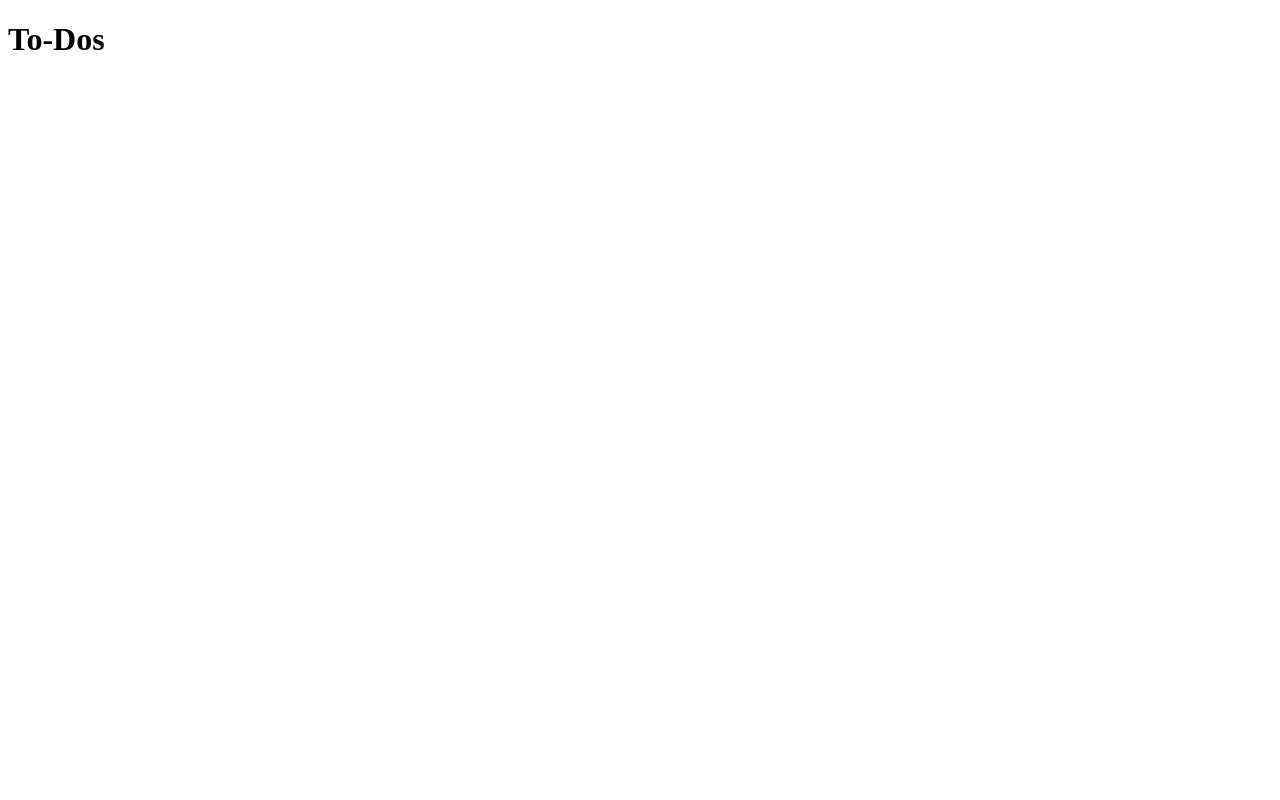
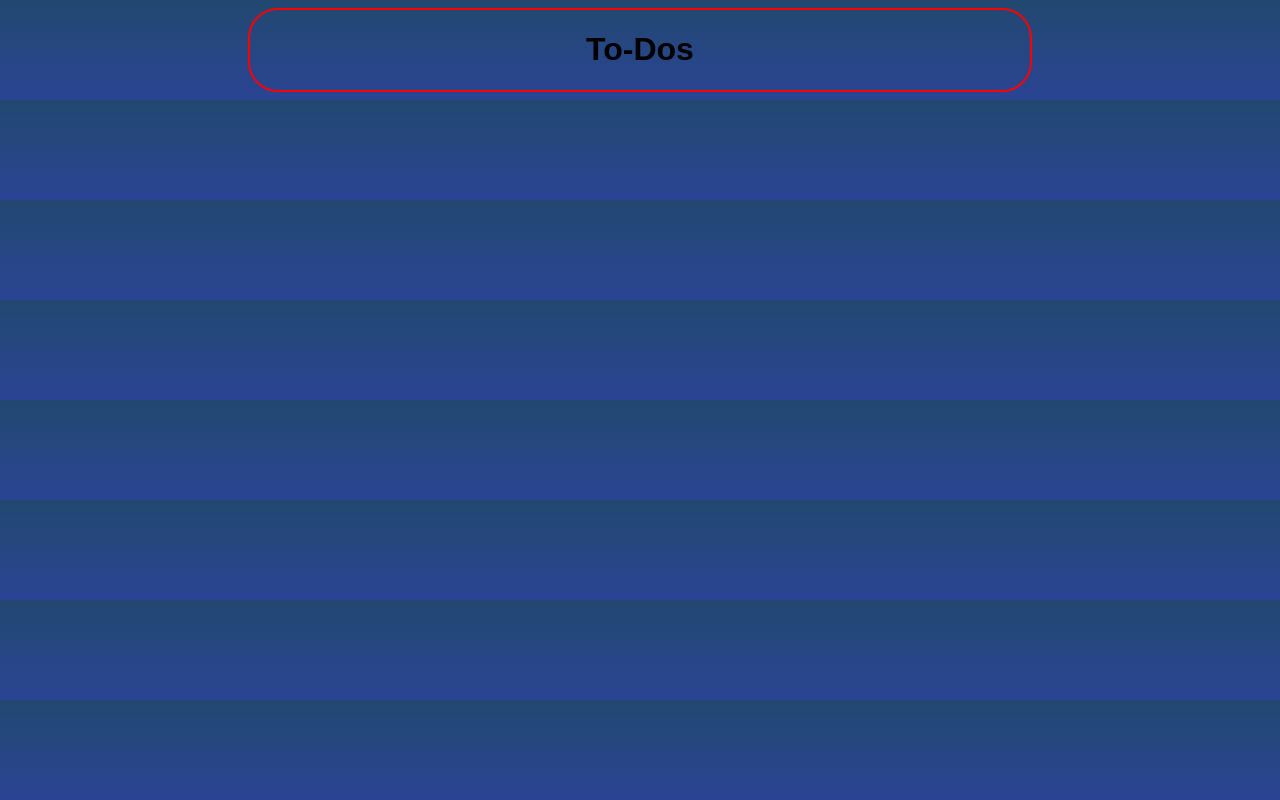
Before and after one commit to CristianPinedaD/to-dos, a plain HTML site: page web/index.html in a window 1280 px wide. Drawn offline with Linux system fonts and the light colour scheme.

Commit message:
background color added

```diff
--- a/web/index.html
+++ b/web/index.html
@@ -1,13 +1,17 @@
 <!DOCTYPE html>
 <html lang="en">
+
 <head>
     <meta charset="UTF-8">
     <meta name="viewport" content="width=device-width, initial-scale=1.0">
     <title>To-Dos</title>
     <link rel="stylesheet" href="styles.css">
 </head>
+
 <body>
-    <h1>To-Dos</h1>
+    <header>
+        <h1>To-Dos</h1>
+    </header>
 
     <div class="list-container">
         <div class="list">
@@ -16,4 +20,5 @@
         </div>
     </div>
 </body>
+
 </html>
--- a/web/styles.css
+++ b/web/styles.css
@@ -0,0 +1,15 @@
+* {
+    font-family:Arial, Helvetica, sans-serif;
+}
+
+header {
+    display: flex;
+    justify-content: center;
+    border: solid 2px red;
+    margin: 0 30vh;
+    border-radius: 30px;
+}
+
+body {
+    background-image: linear-gradient(to bottom, #224870, #2A4494)
+}
```
